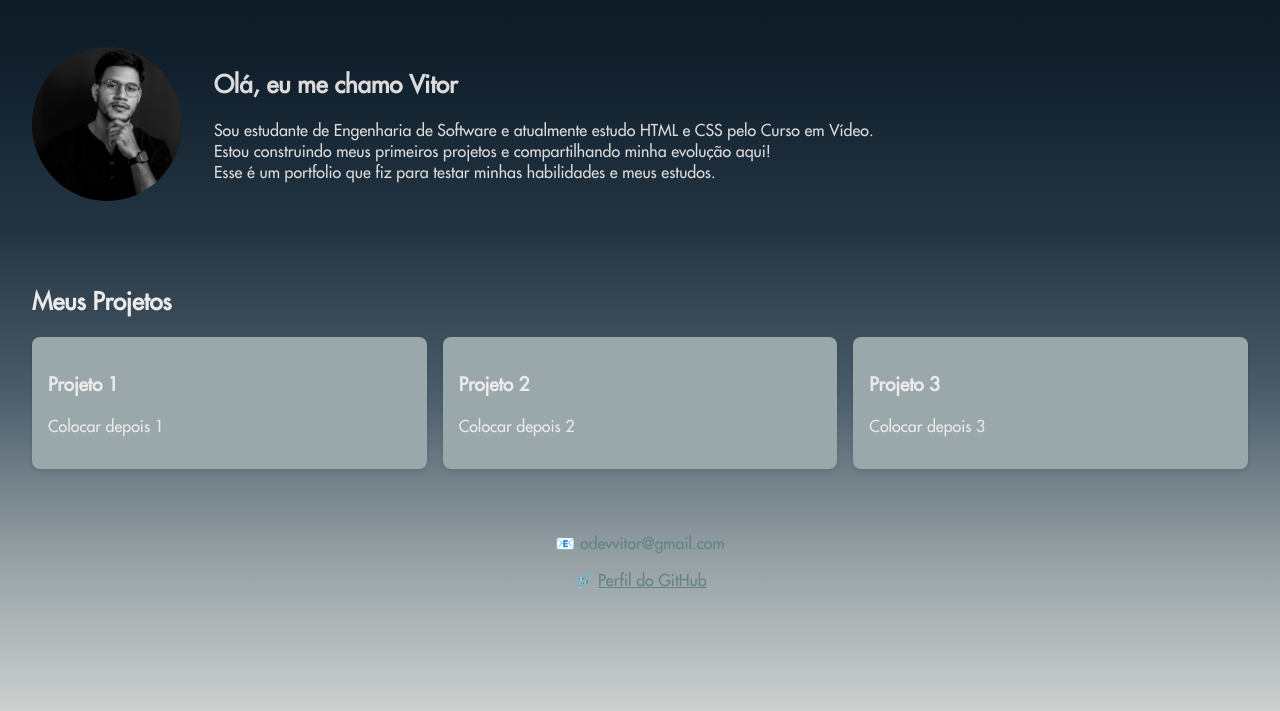
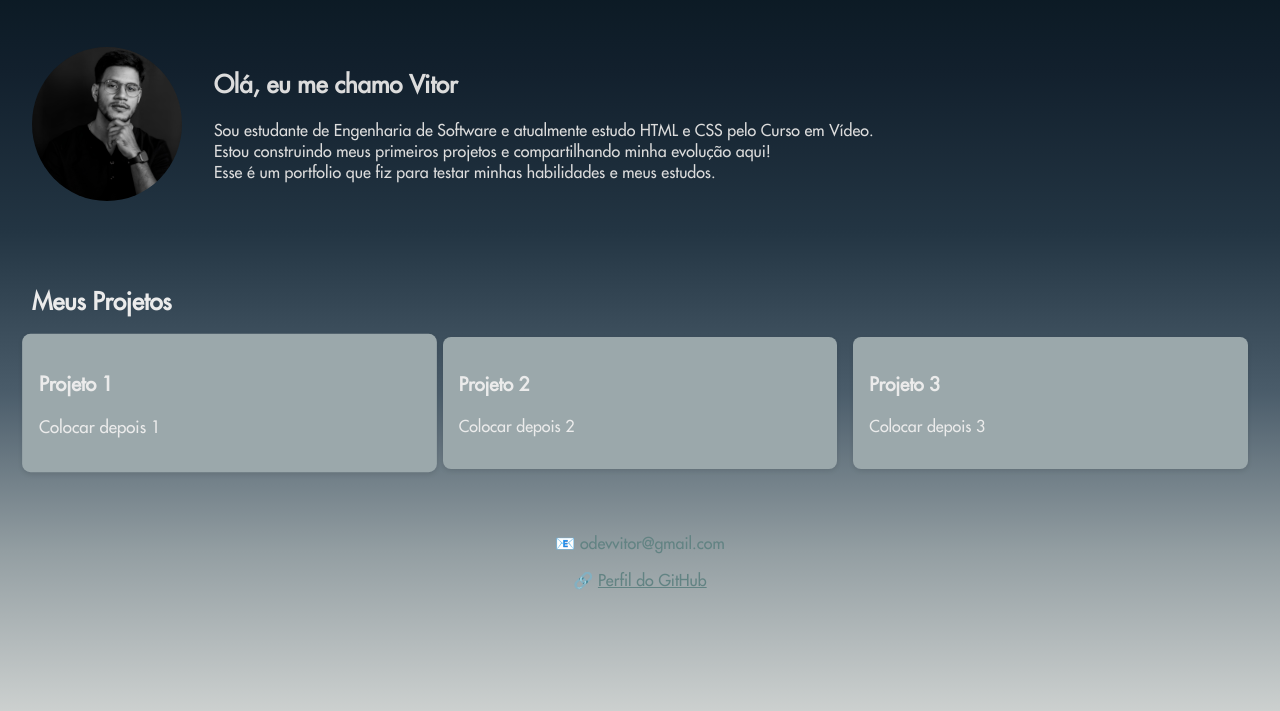
Before and after one commit to vitorsantostr/Portfolio, a plain HTML site: page index.html in a window 1280 px wide. In both pictures the pointer is over the element 229 px from the left and 491 px from the top of the page. Shown: the part 89-800 px from the top of the page. Drawn offline with Linux system fonts and the light colour scheme; a web font is replaced by a local one.

Commit message:
adicionado transition nos cards

```diff
--- a/style.css
+++ b/style.css
@@ -66,10 +66,14 @@
 
        .card {
            background: #9ba8ab;
+           transition:all 0.5s ease;
            padding: 1rem;
            border-radius: 8px;
            box-shadow: 0 2px 5px rgba(0, 0, 0, 0.1);
        }
+        .card:hover{
+            transform: scale(1.05);
+        }
 
        footer {
            background: transparent;
```
